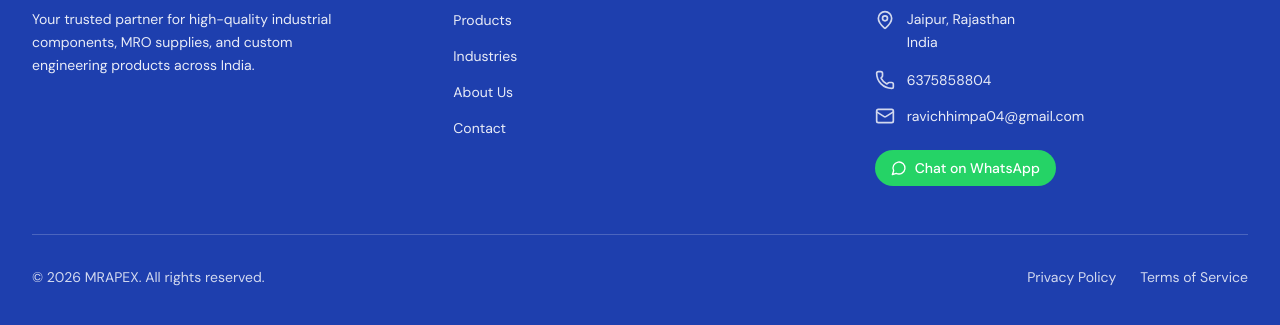
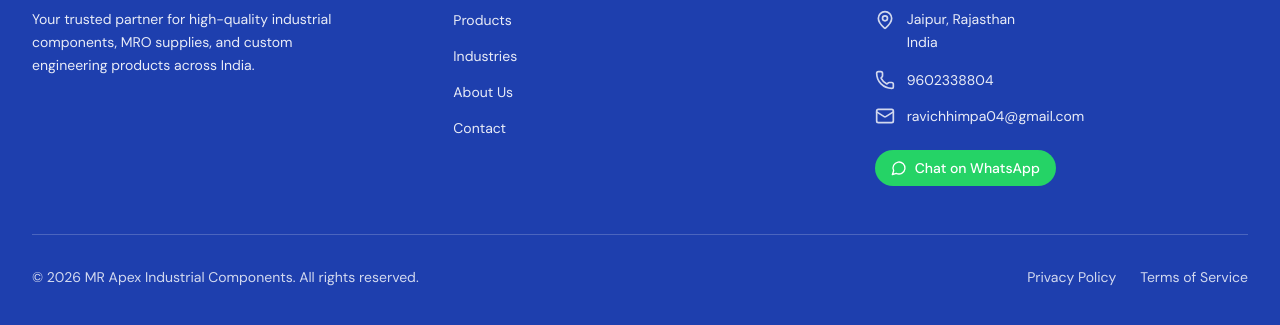
Before and after one commit to ravichhimpa04-lab/mrapex-industrial, a React (Vite) app in the folder apps/web/: page / in a window 1280 px wide. Shown: the part 3771-4096 px from the top of the page. Built offline with nearby package versions, Linux system fonts and the light colour scheme; the HTML template or start-up script is replaced by a standard one; what pocketbase would draw is missing.

Commit message:
Update Footer.jsx

```diff
--- a/apps/web/src/components/Footer.jsx
+++ b/apps/web/src/components/Footer.jsx
@@ -57,7 +57,7 @@
               </li>
               <li className="flex items-center gap-3">
                 <Phone className="w-5 h-5 flex-shrink-0 opacity-80" />
-                <span className="text-sm opacity-90">6375858804</span>
+                <span className="text-sm opacity-90">9602338804</span>
               </li>
               <li className="flex items-center gap-3">
                 <Mail className="w-5 h-5 flex-shrink-0 opacity-80" />
@@ -65,7 +65,7 @@
               </li>
               <li className="flex items-center gap-3 pt-2">
                 <a
-                  href="https://wa.me/6375858804"
+                  href="https://wa.me/9602338804"
                   target="_blank"
                   rel="noopener noreferrer"
                   className="inline-flex items-center gap-2 text-sm font-medium bg-[#25D366] text-white px-4 py-2 rounded-full hover:bg-[#20bd5a] transition-colors"
@@ -80,7 +80,7 @@
 
         <div className="border-t border-primary-foreground/20 mt-12 pt-8 flex flex-col md:flex-row justify-between items-center gap-4">
           <p className="text-sm opacity-80">
-            © {currentYear} MRAPEX. All rights reserved.
+            © {currentYear} MR Apex Industrial Components. All rights reserved.
           </p>
           <div className="flex gap-6">
             <Link to="#" className="text-sm opacity-80 hover:opacity-100 transition-opacity duration-200">
```
